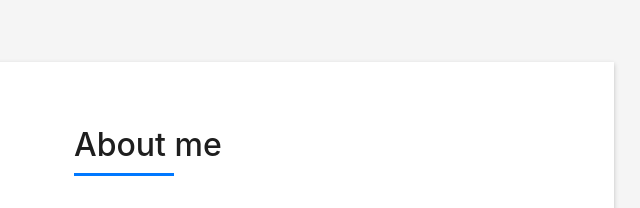
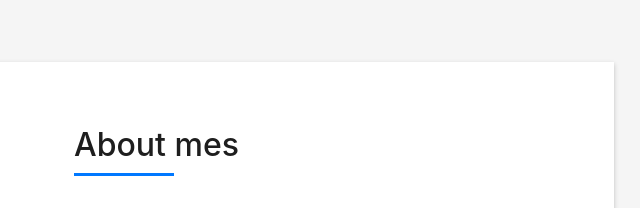
Before and after one commit to vyshnavportfolio/portfolio, a plain HTML site: page index.html in a window 1280 px wide. Shown: the part 802-1010 px from the top of the page, 581-1221 px from the left. Drawn offline with nearby package versions, Linux system fonts and the light colour scheme; files whose address does not match are found by name.

Commit message:
about me changed

```diff
--- a/index.html
+++ b/index.html
@@ -179,7 +179,7 @@
                 <div class="about-me pt-4 pt-md-0">
                   <div class="title-box-2">
                     <h5 class="title-left">
-                      About me
+                      About mes
                     </h5>
                   </div>
                   <p class="lead">
```
